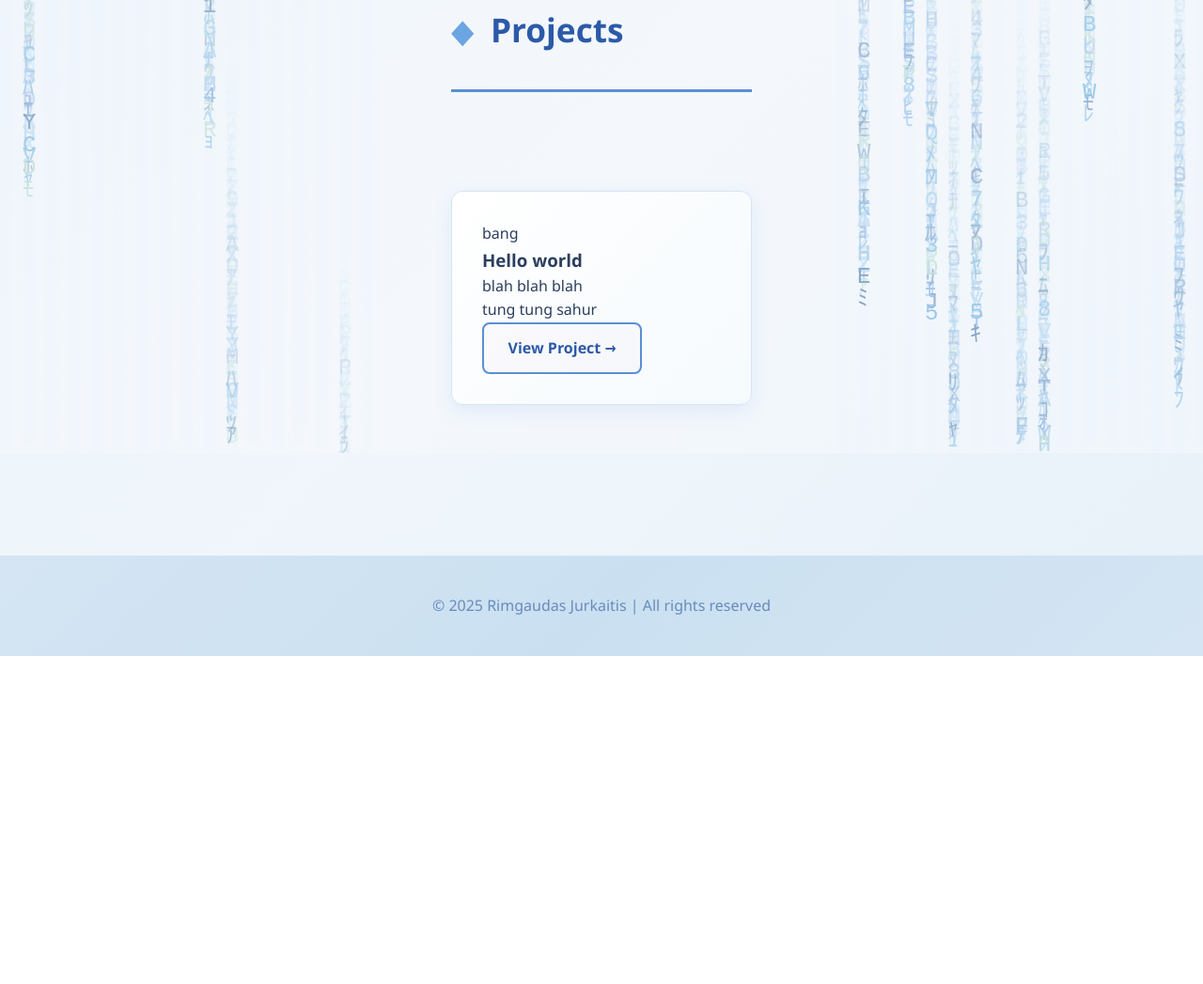
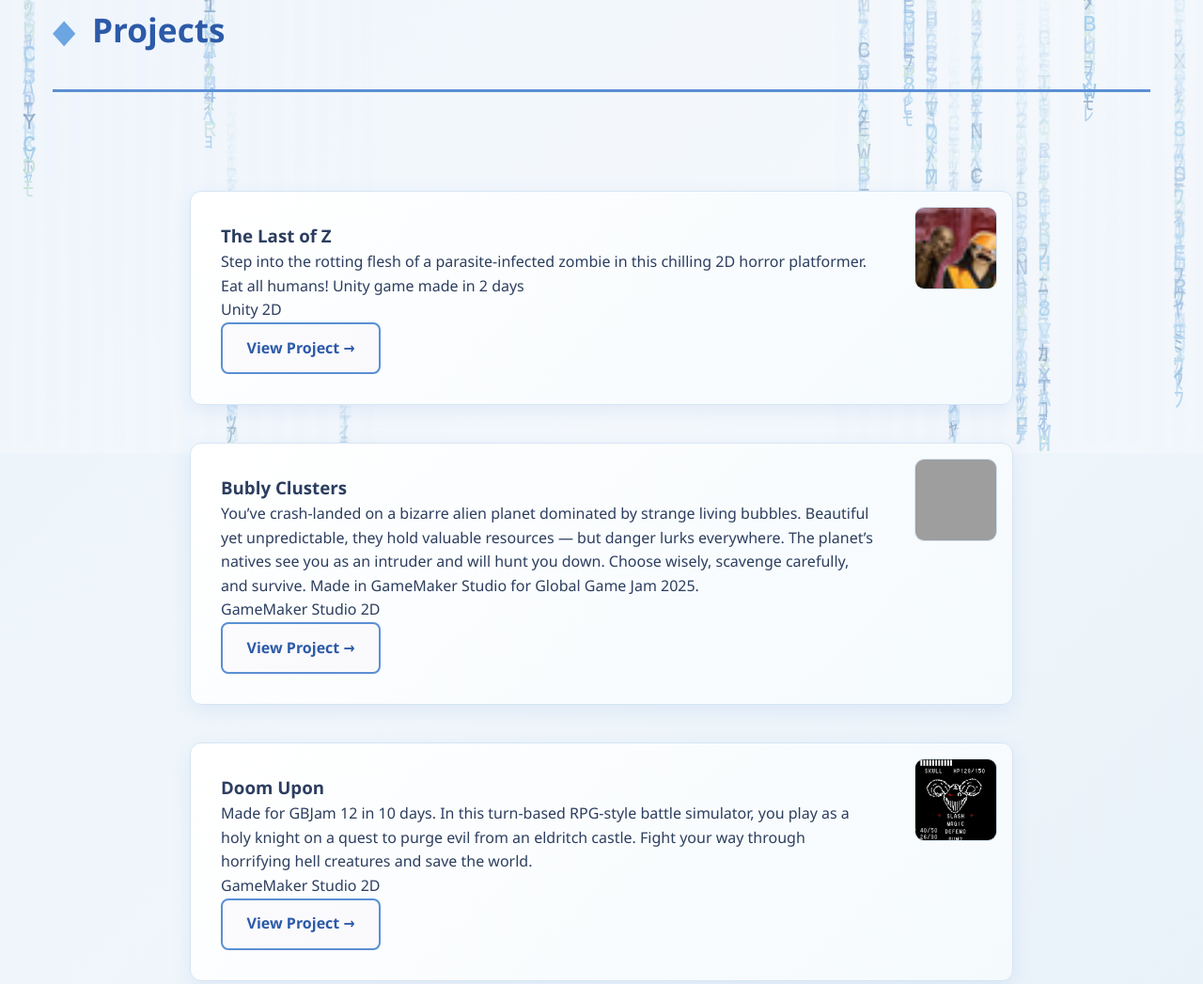
Before and after one commit to RimgaudasJ/RimgaudasJPortfolio, a website: page index.html in a window 1280 px wide. Shown: the part 318-1365 px from the top of the page at 94% size. Before the commit the page ends 1016 px from the top, so only its background shows below. Drawn offline with Linux system fonts and the light colour scheme; grey boxes are pictures that could not be loaded.

Commit message:
added more projects and favicon

```diff
--- a/about.html
+++ b/about.html
@@ -3,6 +3,8 @@
 <head>
   <meta charset="UTF-8">
   <title>About Me - Rimgaudas Jurkaitis</title>
+  <link rel="icon" type="image/png" href="images/favicon.png">
+  <link rel="shortcut icon" href="images/favicon.ico">
   <meta name="viewport" content="width=device-width, initial-scale=1.0">
   <link rel="stylesheet" href="css/style.css">
 </head>
--- a/css/style.css
+++ b/css/style.css
@@ -206,8 +206,41 @@ section h2::before {
   box-shadow: var(--shadow-strong);
 }
 
+.project-card {
+  position: relative;
+}
+
+.project-image {
+  position: absolute;
+  top: 1em;
+  right: 1em;
+  width: 88px;
+  height: 88px;
+  border-radius: 10px;
+  overflow: hidden;
+  border: 1.5px solid var(--border-light);
+  background: var(--bg-card);
+}
+
+.project-image img {
+  width: 100%;
+  height: 100%;
+  object-fit: cover;
+  display: block;
+}
+
+.project-content {
+  padding-right: 110px;
+}
+
 /* Grid Layouts */
-.projects-grid,
+.projects-grid {
+  display: grid;
+  grid-template-columns: repeat(auto-fit, minmax(15%, 75%));
+  justify-content: center;
+  gap: 2.5em;
+}
+
 .blog-grid {
   display: grid;
   grid-template-columns: repeat(auto-fill, minmax(320px, 1fr));
--- a/index.html
+++ b/index.html
@@ -3,6 +3,8 @@
 <head>
   <meta charset="UTF-8">
   <title>Rimgaudas Jurkaitis - Portfolio</title>
+  <link rel="icon" type="image/png" href="images/favicon.png">
+  <link rel="shortcut icon" href="images/favicon.ico">
   <meta name="viewport" content="width=device-width, initial-scale=1.0">
   <link rel="stylesheet" href="css/style.css">
 </head>
@@ -24,16 +26,62 @@
       <h2>Projects</h2>
       <div class="projects-grid">
         <article class="project-card">
-          <div class="project-badge">bang</div>
+          <div class="project-image">
+            <img src="images/lastofZIcon.png" alt="The Last of Z image">
+          </div>
           <div class="project-content">
-            <h3>Hello world</h3>
-            <p class="project-description">blah blah blah</p>
+            <h3>The Last of Z</h3>
+            <p class="project-description">
+              Step into the rotting flesh of a parasite-infected
+              zombie in this chilling 2D horror platformer.
+              Eat all humans! Unity game made in 2 days</p>
             <div class="project-tags">
-              <span class="tag">tung</span>
-              <span class="tag">tung</span>
-              <span class="tag">sahur</span>
+              <span class="tag">Unity</span>
+              <span class="tag">2D</span>
             </div>
-            <a href="#" class="view-project">View Project →</a>
+            <a href="https://rimgaudasj.itch.io/the-last-of-z" class="view-project" target="_blank" rel="noopener noreferrer">View Project →</a>
+          </div>
+        </article>
+        <article class="project-card">
+          <div class="project-image">
+            <img src="images/bublyclustersicon.png" alt="Bubly Clusters image">
+          </div>
+          <div class="project-content">
+            <h3>Bubly Clusters</h3>
+            <p class="project-description">
+              You’ve crash-landed on a bizarre alien planet dominated by strange living bubbles.
+              Beautiful yet unpredictable, they hold valuable resources — but danger lurks everywhere.
+              The planet’s natives see you as an intruder and will hunt you down.
+              Choose wisely, scavenge carefully, and survive.
+              Made in GameMaker Studio for Global Game Jam 2025.
+            </p>
+            <div class="project-tags">
+              <span class="tag">GameMaker Studio</span>
+              <span class="tag">2D</span>
+            </div>
+            <a href="https://rimgaudasj.itch.io/bubly-clusters" class="view-project" target="_blank" rel="noopener noreferrer">
+              View Project →
+            </a>
+          </div>
+        </article>
+        <article class="project-card">
+          <div class="project-image">
+            <img src="images/doomupon.gif" alt="Doom Upon image">
+          </div>
+          <div class="project-content">
+            <h3>Doom Upon</h3>
+            <p class="project-description">
+              Made for GBJam 12 in 10 days.
+              In this turn-based RPG-style battle simulator, you play as a holy knight on a quest to purge evil from an eldritch castle.
+              Fight your way through horrifying hell creatures and save the world.
+            </p>
+            <div class="project-tags">
+              <span class="tag">GameMaker Studio</span>
+              <span class="tag">2D</span>
+            </div>
+            <a href="https://rimgaudasj.itch.io/doom-upon" class="view-project" target="_blank" rel="noopener noreferrer">
+              View Project →
+            </a>
           </div>
         </article>
       </div>
```
Also changed, not shown: contact.html (+2 -0 lines), images/Favicon.png (added), images/doomupon.gif (added), images/lastofZIcon.png (added), 1 other file.
